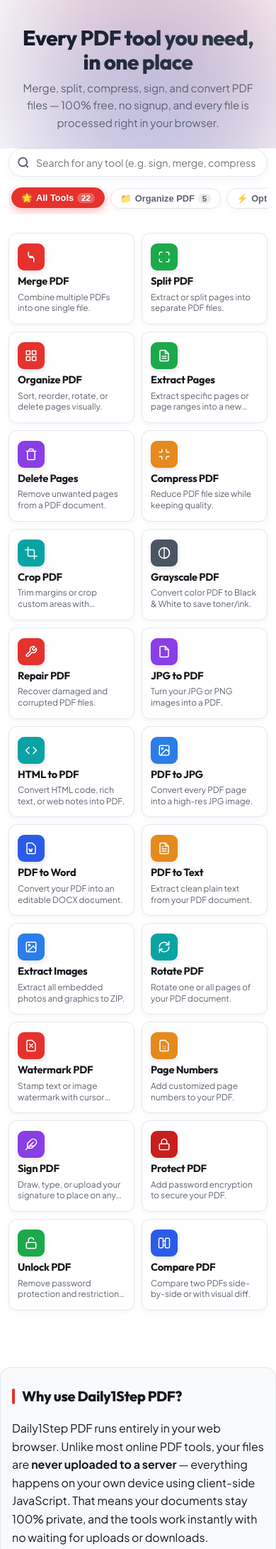
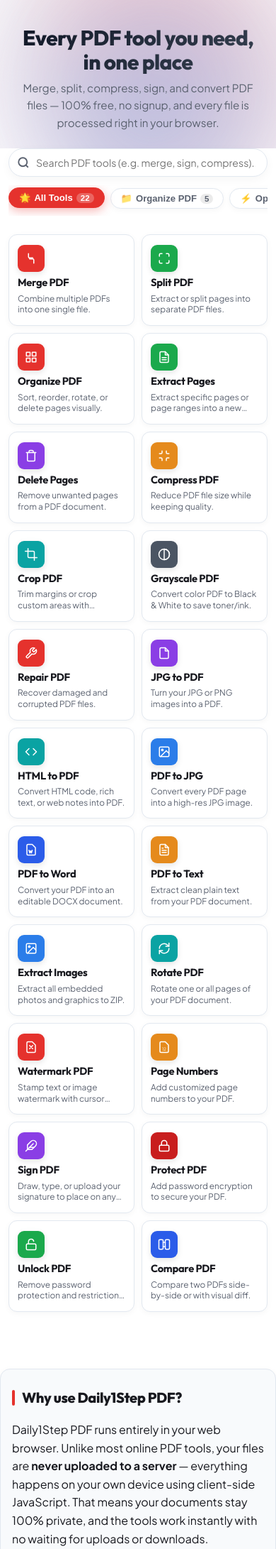
Before and after one commit to bypyay/pdftools, a PHP site: page / in a window 390 px wide. Shown: the part 71-2253 px from the top of the page at 71% size. Run offline with PHP 8.4, Linux system fonts and the light colour scheme.

Commit message:
Optimize mobile edge-to-edge category swiping, scroll snapping and compact search placeholder

```diff
--- a/_preview/index.html
+++ b/_preview/index.html
@@ -34,7 +34,7 @@
       <span class="search-icon">
         <svg width="18" height="18" viewBox="0 0 24 24" fill="none" stroke="currentColor" stroke-width="2.5"><circle cx="11" cy="11" r="8"/><line x1="21" y1="21" x2="16.65" y2="16.65"/></svg>
       </span>
-      <input type="text" id="toolSearchInput" placeholder="Search for any tool (e.g. sign, merge, compress, protect)..." autocomplete="off">
+      <input type="text" id="toolSearchInput" placeholder="Search PDF tools (e.g. merge, sign, compress)..." autocomplete="off">
     </div>
 
     <div class="category-tabs" id="categoryTabs">
--- a/assets/css/style.css
+++ b/assets/css/style.css
@@ -1367,19 +1367,22 @@ img {
   }
 
   .category-tabs {
-    width: 100%;
+    width: calc(100% + 24px);
+    margin: 0 -12px;
     justify-content: flex-start;
-    padding: 4px 4px 8px;
+    padding: 4px 14px 10px;
     gap: 8px;
     overflow-x: auto;
     -webkit-overflow-scrolling: touch;
+    scroll-snap-type: x proximity;
   }
 
   .category-tab {
-    padding: 6px 13px;
-    font-size: 0.8rem;
+    padding: 6px 14px;
+    font-size: 0.82rem;
     border-radius: 20px;
     flex-shrink: 0;
+    scroll-snap-align: start;
   }
 
   .category-tab .tab-count {
--- a/index.php
+++ b/index.php
@@ -64,7 +64,7 @@ $tools = [
       <span class="search-icon">
         <svg width="18" height="18" viewBox="0 0 24 24" fill="none" stroke="currentColor" stroke-width="2.5"><circle cx="11" cy="11" r="8"/><line x1="21" y1="21" x2="16.65" y2="16.65"/></svg>
       </span>
-      <input type="text" id="toolSearchInput" placeholder="Search for any tool (e.g. sign, merge, compress, protect)..." autocomplete="off">
+      <input type="text" id="toolSearchInput" placeholder="Search PDF tools (e.g. merge, sign, compress)..." autocomplete="off">
     </div>
 
     <div class="category-tabs" id="categoryTabs">
```
Also changed, not shown: _preview/assets/css/style.css (+7 -4 lines), 1 other file.
